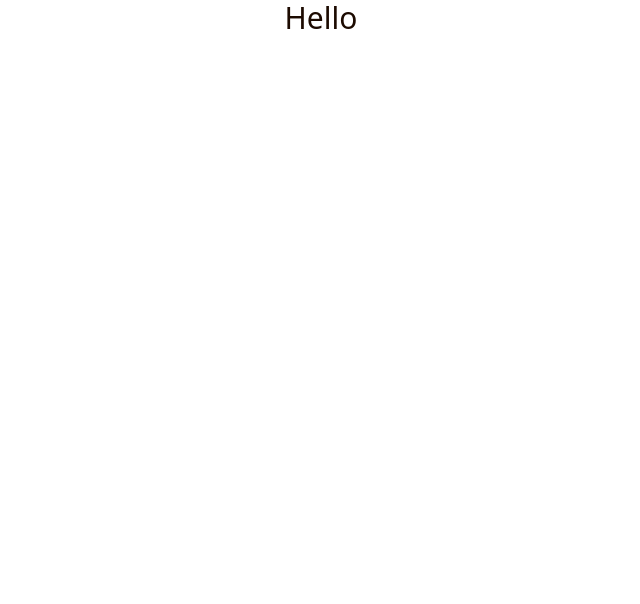
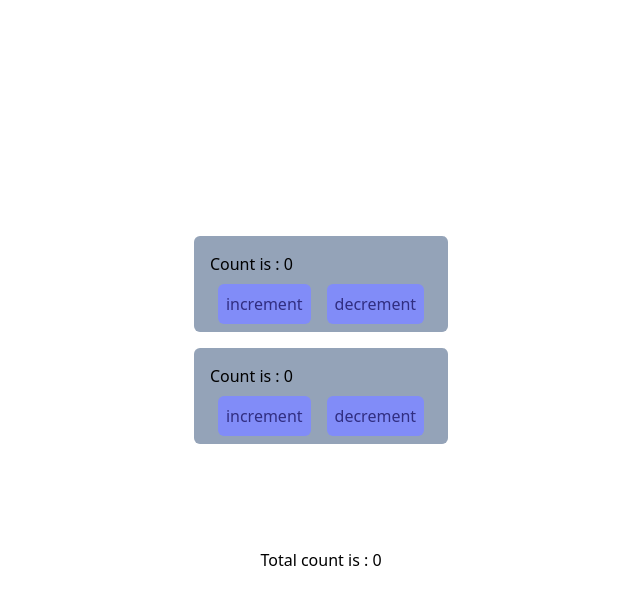
Before and after one commit to babulakterfsd/learn-redux, a React (Vite) app: page / in a window 1280 px wide. Shown: the top 604 px of the page, without its empty margins (319-959 px from the left). Built offline with nearby package versions, Linux system fonts and the light colour scheme.

Commit message:
state problem fixed

```diff
--- a/index.html
+++ b/index.html
@@ -4,7 +4,7 @@
     <meta charset="UTF-8" />
     <link rel="icon" type="image/svg+xml" href="/cart.png" />
     <meta name="viewport" content="width=device-width, initial-scale=1.0" />
-    <title>Cart Functionality by Babul</title>
+    <title>Learn Redux with Babul.</title>
   </head>
   <body>
     <div id="root"></div>
--- /dev/null
+++ b/src/components/Counter.jsx
@@ -0,0 +1,25 @@
+import React from 'react';
+
+function Counter({ increment, decrement, count, id }) {
+    return (
+        <div>
+            <p>Count is : {count}</p>
+            <button
+                className="m-2 bg-indigo-400 text-indigo-900 rounded-md p-2"
+                type="button"
+                onClick={() => increment(id)}
+            >
+                increment
+            </button>
+            <button
+                className="m-2 bg-indigo-400 text-indigo-900 rounded-md p-2"
+                type="button"
+                onClick={() => decrement(id)}
+            >
+                decrement
+            </button>
+        </div>
+    );
+}
+
+export default Counter;
--- /dev/null
+++ b/src/components/TotalCount.jsx
@@ -0,0 +1,11 @@
+import React from 'react';
+
+function TotalCount({ total }) {
+    return (
+        <div>
+            <h1>Total count is : {total}</h1>
+        </div>
+    );
+}
+
+export default TotalCount;
--- a/src/pages/Home.jsx
+++ b/src/pages/Home.jsx
@@ -1,9 +1,64 @@
-import React from 'react';
+import React, { useState } from 'react';
+
+import Counter from '../components/Counter';
+import TotalCount from '../components/TotalCount';
 
 function Home() {
+    const initialState = [
+        {
+            id: 1,
+            count: 0,
+        },
+        {
+            id: 2,
+            count: 0,
+        },
+    ];
+    const [state, setState] = useState(initialState);
+
+    const increment = (id) => {
+        const updateCounter = state.map((singleState) => {
+            if (id === singleState.id) {
+                return {
+                    ...singleState,
+                    count: singleState.count + 1,
+                };
+            }
+            return { ...singleState };
+        });
+        setState(updateCounter);
+    };
+
+    const decrement = (id) => {
+        const updateCounter = state.map((singleState) => {
+            if (id === singleState.id) {
+                return {
+                    ...singleState,
+                    count: singleState.count - 1,
+                };
+            }
+            return { ...singleState };
+        });
+        setState(updateCounter);
+    };
+
+    const totalCount = state.reduce((total, current) => total + current.count, 0);
+
     return (
-        <div>
-            <h1 className="text-darkChocolate text-center text-3xl capitalize">hello</h1>
+        <div className="flex justify-center items-center h-screen flex-col">
+            {state.map((singleState) => (
+                <div key={singleState.id} className="h-24 bg-slate-400 rounded-md p-4 my-2">
+                    <Counter
+                        increment={increment}
+                        decrement={decrement}
+                        count={singleState.count}
+                        id={singleState.id}
+                    />
+                </div>
+            ))}
+            <div className="mt-24">
+                <TotalCount total={totalCount} />
+            </div>
         </div>
     );
 }
```
